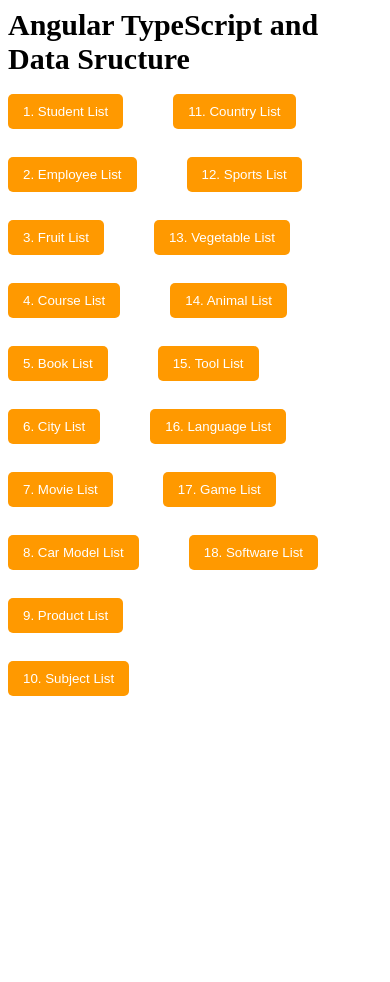
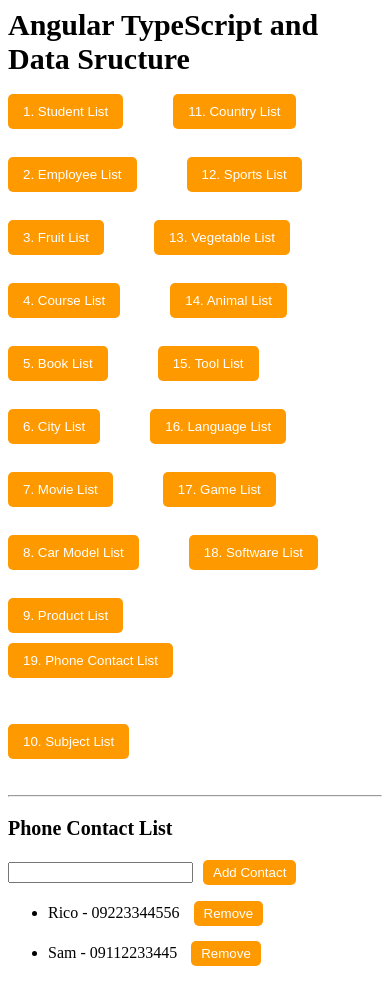
Before and after one commit to ricoparico/TypeScript-and-data-structures, an Angular app: page /phonecontactlist in a window 390 px wide. Before the commit this address led to /. Before the commit the page ends 844 px from the top, so only its background shows below. Built offline with nearby package versions, Linux system fonts and the light colour scheme.

Commit message:
No.19 Phone Contact List

```diff
--- a/src/app/app-routing.module.ts
+++ b/src/app/app-routing.module.ts
@@ -19,6 +19,7 @@
 import { LanguagelistComponent } from './components/languagelist/languagelist.component';
 import { GamelistComponent } from './components/gamelist/gamelist.component';
 import { SoftwarelistComponent } from './components/softwarelist/softwarelist.component';
+import { PhonecontactlistComponent } from './components/phonecontactlist/phonecontactlist.component';
 
 const routes: Routes = [
   {path: "", component: LandingpageComponent},
@@ -39,7 +40,8 @@
   {path: "toollist", component: ToollistComponent},
   {path: "languagelist", component: LanguagelistComponent},
   {path: "gamelist", component: GamelistComponent},
-  {path: "softwarelist", component: SoftwarelistComponent}
+  {path: "softwarelist", component: SoftwarelistComponent},
+  {path: "phonecontactlist", component: PhonecontactlistComponent}
 ];
 
 @NgModule({
--- a/src/app/app.component.html
+++ b/src/app/app.component.html
@@ -8,7 +8,7 @@
 <button routerLink="citylist">6. City List</button> <button routerLink="languagelist">16. Language List</button><br><br>
 <button routerLink="movielist">7. Movie List</button> <button routerLink="gamelist">17. Game List</button><br><br>
 <button routerLink="carmodellist">8. Car Model List</button> <button routerLink="softwarelist">18. Software List</button><br><br>
-<button routerLink="productlist">9. Product List</button><br><br>
+<button routerLink="productlist">9. Product List</button> <button routerLink="phonecontactlist">19. Phone Contact List</button><br><br><br>
 <button routerLink="subjectlist">10. Subject List</button><br><br>
 
 <router-outlet></router-outlet>
--- a/src/app/app.module.ts
+++ b/src/app/app.module.ts
@@ -25,6 +25,7 @@
 import { LanguagelistComponent } from './components/languagelist/languagelist.component';
 import { GamelistComponent } from './components/gamelist/gamelist.component';
 import { SoftwarelistComponent } from './components/softwarelist/softwarelist.component';
+import { PhonecontactlistComponent } from './components/phonecontactlist/phonecontactlist.component';
 
 @NgModule({
   declarations: [
@@ -47,7 +48,8 @@
     ToollistComponent,
     LanguagelistComponent,
     GamelistComponent,
-    SoftwarelistComponent
+    SoftwarelistComponent,
+    PhonecontactlistComponent
   ],
   imports: [
     BrowserModule,
--- /dev/null
+++ b/src/app/components/phonecontactlist/phonecontactlist.component.css
@@ -0,0 +1,21 @@
+p {
+    font-size: 20px;
+    font-weight: bold;
+}
+button{
+    background-color: #ff9900;
+    color: white;
+    border: none;
+    border-radius: 5px;
+    padding: 5px 10px;
+    cursor: pointer;
+    transition: background-color o.3s ease;
+    margin-left: 10px;
+}
+
+button:hover{
+    background-color: #ffd000;
+}
+li{
+    margin-bottom: 15px;
+    }
--- /dev/null
+++ b/src/app/components/phonecontactlist/phonecontactlist.component.html
@@ -0,0 +1,12 @@
+<hr>
+<p>Phone Contact List</p>
+
+<input type="text" [(ngModel)]="phone"/>
+
+<button (click)="addPhones()">Add Contact</button>
+
+<ul>
+    <li *ngFor="let phone of phoneList; let p = index">
+        {{ phone }} <button (click)="removeItem(p)">Remove</button>
+    </li>
+</ul>
--- /dev/null
+++ b/src/app/components/phonecontactlist/phonecontactlist.component.ts
@@ -0,0 +1,21 @@
+import { Component } from '@angular/core';
+
+@Component({
+  selector: 'app-phonecontactlist',
+  templateUrl: './phonecontactlist.component.html',
+  styleUrl: './phonecontactlist.component.css'
+})
+export class PhonecontactlistComponent {
+  phoneList: string[]=["Rico - 09223344556", "Sam - 09112233445"];
+  phone: string="";
+
+  addPhones(){
+    if (this.phone){
+      this.phoneList.push(this.phone);
+      this.phone="";
+    }
+  }
+  removeItem(index: number) {
+    this.phoneList.splice(index, 1);
+  }
+}
```
Also changed, not shown: 1 other file (tests, documents, lock files or other folders).
